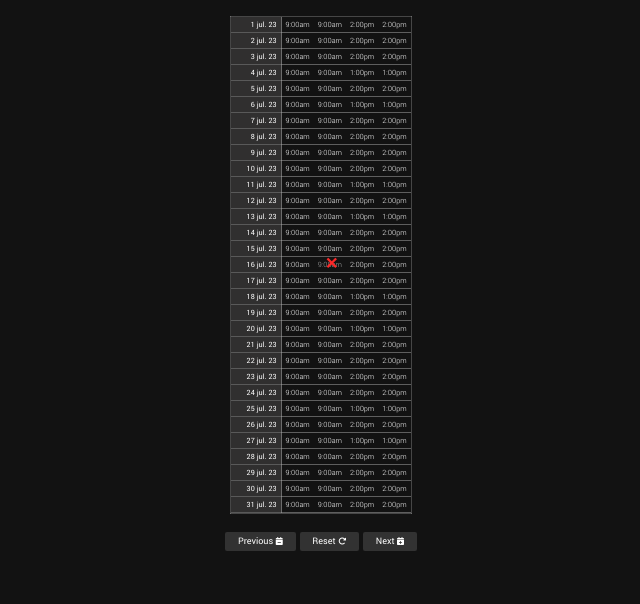
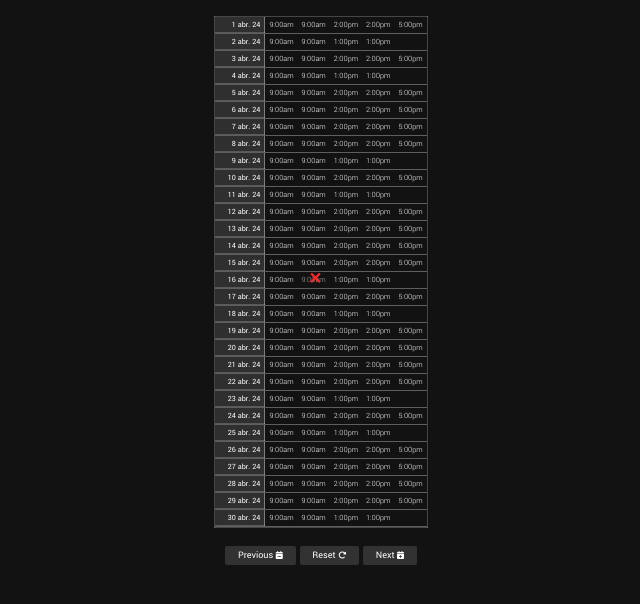
Before and after one commit to BrandonMasis/citas-v3, a website with bundled scripts: page src/index.html in a window 1280 px wide. Both pictures are taken after a click on the element 640 px from the left and 265 px from the top of the page. Shown: the whole page, without its empty margins (319-959 px from the left). Built offline with nearby package versions, Linux system fonts and the light colour scheme.

Commit message:
fix 31th day, extra row, toggle dates

```diff
--- a/package.json
+++ b/package.json
@@ -89,7 +89,7 @@
     "wildcard": "^2.0.0"
   },
   "devDependencies": {
-    "webpack-cli": "^5.0.1"
+    "webpack-cli": "^5.1.4"
   },
   "scripts": {
     "test": "echo \"Error: no test specified\" && exit 1"
--- a/src/index.js
+++ b/src/index.js
@@ -1,6 +1,4 @@
 import { getMonth, getYear, getDate, endOfMonth } from 'date-fns';
-
-let allAppointments = {};
 
 const months = [
   'ene.',
@@ -17,7 +15,7 @@ const months = [
   'dec.',
 ];
 
-const today = new Date(2023, 6, 1);
+const today = new Date();
 let actualMonth = months[getMonth(today)];
 let actualYear = getYear(endOfMonth(today)) - 2000;
 let endActualMonth = getDate(endOfMonth(today));
@@ -25,42 +23,13 @@ let endActualMonth = getDate(endOfMonth(today));
 const table = document.querySelector('#datesDisplay');
 const resetBtn = document.querySelector('#reset-btn');
 
-if (localStorage.getItem('appointments') == null) {
-  allAppointments = {
-    1: { a: false, b: false, c: false, d: false },
-    2: { a: false, b: false, c: false, d: false },
-    3: { a: false, b: false, c: false, d: false },
-    4: { a: false, b: false, c: false, d: false },
-    5: { a: false, b: false, c: false, d: false },
-    6: { a: false, b: false, c: false, d: false },
-    7: { a: false, b: false, c: false, d: false },
-    8: { a: false, b: false, c: false, d: false },
-    9: { a: false, b: false, c: false, d: false },
-    10: { a: false, b: false, c: false, d: false },
-    11: { a: false, b: false, c: false, d: false },
-    12: { a: false, b: false, c: false, d: false },
-    13: { a: false, b: false, c: false, d: false },
-    14: { a: false, b: false, c: false, d: false },
-    15: { a: false, b: false, c: false, d: false },
-    16: { a: false, b: false, c: false, d: false },
-    17: { a: false, b: false, c: false, d: false },
-    18: { a: false, b: false, c: false, d: false },
-    19: { a: false, b: false, c: false, d: false },
-    20: { a: false, b: false, c: false, d: false },
-    21: { a: false, b: false, c: false, d: false },
-    22: { a: false, b: false, c: false, d: false },
-    23: { a: false, b: false, c: false, d: false },
-    24: { a: false, b: false, c: false, d: false },
-    25: { a: false, b: false, c: false, d: false },
-    26: { a: false, b: false, c: false, d: false },
-    27: { a: false, b: false, c: false, d: false },
-    28: { a: false, b: false, c: false, d: false },
-    29: { a: false, b: false, c: false, d: false },
-    30: { a: false, b: false, c: false, d: false },
-    31: { a: false, b: false, c: false, d: false },
-  };
-} else {
-  allAppointments = JSON.parse(localStorage.getItem('appointments'));
+let allAppointments = localStorage.getItem('appointments')
+  ? JSON.parse(localStorage.getItem('appointments'))
+  : {};
+if (!localStorage.getItem('appointments')) {
+  for (let i = 1; i <= endActualMonth; i++) {
+    allAppointments[i] = { a: false, b: false, c: false, d: false, e: false };
+  }
 }
 
 function getMonthFromString(monthStr) {
@@ -72,14 +41,20 @@ function getDisplayHours(dayOfWeek) {
     // Thursday
     return ['9:00am', '9:00am', '1:00pm', '1:00pm'];
   } else {
-    return ['9:00am', '9:00am', '2:00pm', '2:00pm'];
+    return ['9:00am', '9:00am', '2:00pm', '2:00pm', '5:00pm'];
   }
 }
 
 function displayDates(end, month) {
   const table = document.querySelector('#datesDisplay');
 
-  for (let i = 0; i < end; i++) {
+  // Get the actual number of days in the current month
+  const actualEnd = getDate(
+    endOfMonth(new Date(actualYear + 2000, getMonthFromString(month)))
+  );
+
+  // Loop through the actual number of days in the month
+  for (let i = 0; i < actualEnd; i++) {
     let row = document.createElement('tr');
     row.setAttribute('data-date', i + 1);
     row.classList.add('visible');
@@ -95,7 +70,7 @@ function displayDates(end, month) {
     ).getDay();
     const displayHours = getDisplayHours(dayOfWeek);
 
-    for (let j = 0; j < 4; j++) {
+    for (let j = 0; j < displayHours.length; j++) {
       let cell = document.createElement('td');
       cell.textContent = displayHours[j];
       cell.setAttribute('data-value', String.fromCharCode(97 + j));
@@ -115,6 +90,7 @@ function displayDates(end, month) {
     table.appendChild(row);
   }
 }
+
 function display() {
   table.innerHTML = '';
   displayDates(endActualMonth, actualMonth);
@@ -122,23 +98,11 @@ function display() {
   const cells = document.querySelectorAll('td');
   cells.forEach((cell) => {
     cell.addEventListener('click', (e) => {
-      console.log(e.target.parentElement.getAttribute('data-date'));
-      console.log(e.target.getAttribute('data-value'));
+      const date = e.target.parentElement.getAttribute('data-date');
+      const value = e.target.getAttribute('data-value');
 
-      let cellInObject =
-        allAppointments[`${e.target.parentElement.getAttribute('data-date')}`][
-          `${e.target.getAttribute('data-value')}`
-        ];
-
-      if (cellInObject === true) {
-        allAppointments[`${e.target.parentElement.getAttribute('data-date')}`][
-          `${e.target.getAttribute('data-value')}`
-        ] = false;
-      } else {
-        allAppointments[`${e.target.parentElement.getAttribute('data-date')}`][
-          `${e.target.getAttribute('data-value')}`
-        ] = true;
-      }
+      // Toggle only the clicked cell
+      allAppointments[date][value] = !allAppointments[date][value];
 
       save();
     });
@@ -149,22 +113,12 @@ function display() {
     date.addEventListener('click', (e) => {
       const dateObj =
         allAppointments[e.target.parentElement.getAttribute('data-date')];
+      const allMarked = Object.values(dateObj).every((value) => value === true);
 
-      let counter = 0;
-
-      Object.keys(dateObj).forEach((v) => {
-        if (dateObj[v] === true) {
-          counter += 1;
-        } else {
-          counter += 0;
-        }
+      // Toggle all slots for the clicked date to the opposite of their current state
+      Object.keys(dateObj).forEach((slot) => {
+        dateObj[slot] = !allMarked;
       });
-
-      if (counter === 4) {
-        Object.keys(dateObj).forEach((v) => (dateObj[v] = false));
-      } else {
-        Object.keys(dateObj).forEach((v) => (dateObj[v] = true));
-      }
 
       save();
     });
@@ -178,7 +132,10 @@ function reset() {
     });
   });
 
-  save();
+  // Remove the 'appointments' item from local storage
+  localStorage.removeItem('appointments');
+
+  save(); // Save the changes
 }
 
 resetBtn.addEventListener('click', reset);
--- a/src/style.css
+++ b/src/style.css
@@ -60,14 +60,17 @@ th {
 
 
 
+
+
 }
 
 td {
-  border-bottom: 1px solid rgba(255, 255, 255, 0.322);
+
 
 }
 
 tr {
+  border-bottom: 1px solid rgba(255, 255, 255, 0.322);
   display: none;
 }
 
```
Also changed, not shown: dist/main.js, dist/style.css, 1 other file.
